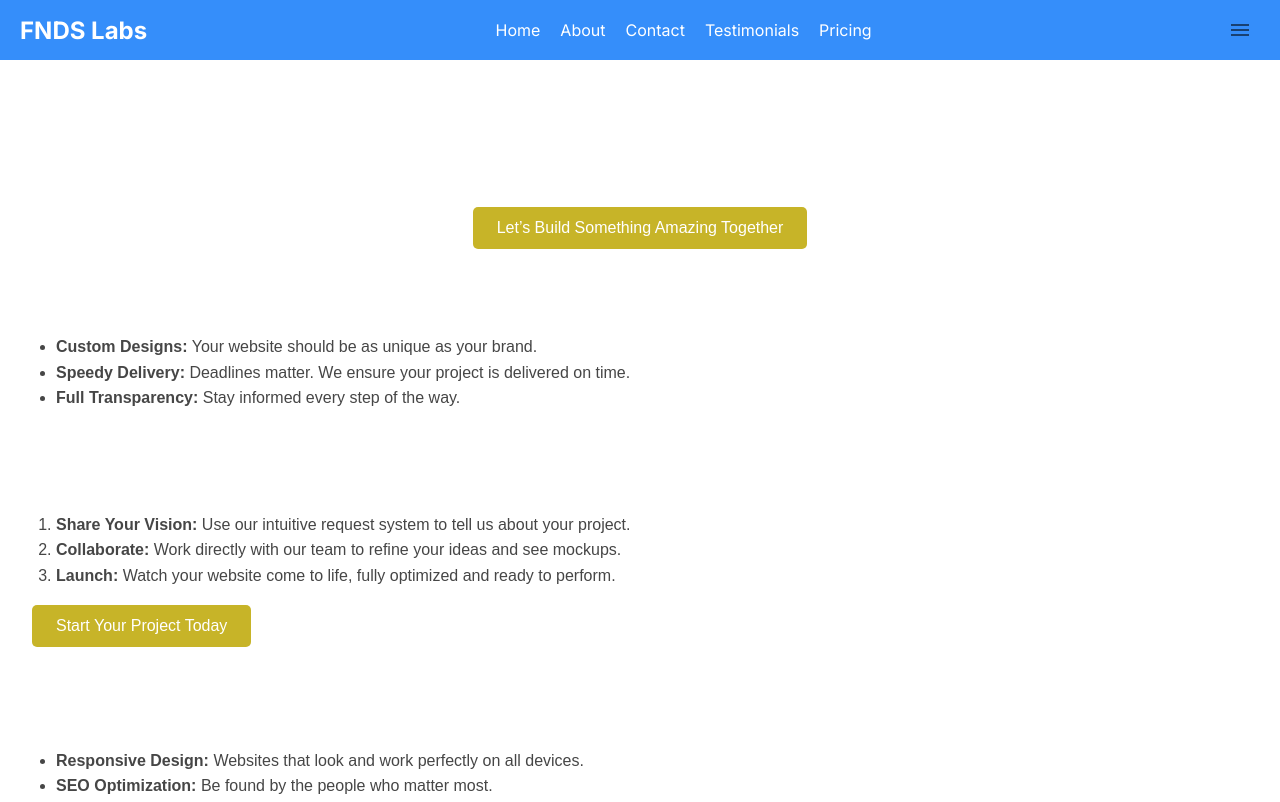
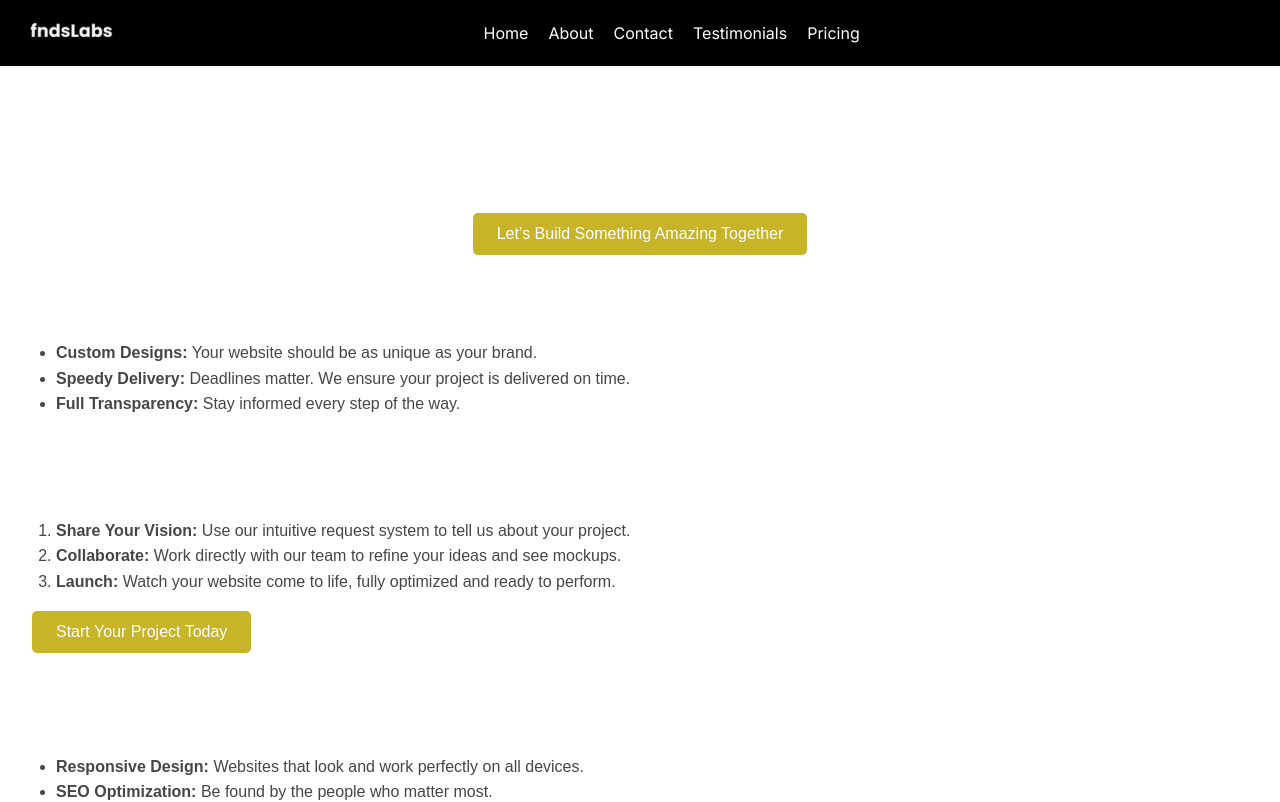
Before and after one commit to aafernands/aafernands.github.io, a Next.js app: page / in a window 1280 px wide. Shown: the top 802 px of the page. Built offline with nearby package versions, Linux system fonts and the light colour scheme.

Commit message:
added logo and updates to design

```diff
--- a/components/NavBar.js
+++ b/components/NavBar.js
@@ -17,7 +17,10 @@ export default function Navbar() {
     <nav className={styles.navbar}>
       {/* Logo on the left */}
       <div className={styles.logo}>
-        <Link href="/">FNDS Labs</Link>
+        <Link href="/">
+          {/* Replace with your logo */}
+          <img src="../logoBlack.jpg" alt="FNDS Labs Logo" className={styles.logoImage} />
+        </Link>
       </div>
 
       {/* Desktop Menu on the right */}
--- a/styles/navbar.module.css
+++ b/styles/navbar.module.css
@@ -4,7 +4,7 @@
     justify-content: space-between;
     align-items: center;
     padding: 10px 20px;
-    background-color: #358efa;
+    background-color: #000000;
     color: white;
   }
 
@@ -39,9 +39,9 @@
   }
 
   .drawerMenu {
-    padding: 20px;
-    background-color:#3385d9;
-    height: 100%;
+    padding: 40px;
+    background-color:#000000;
+    height: 50vh;
   }
 
   .drawerMenu ul {
@@ -70,3 +70,8 @@
       display: block;
     }
   }
+
+
+  .logoImage {
+    height: 40px;
+  }
```
Also changed, not shown: public/logoBlack.jpg (added), public/logoWhite.jpg (added).
